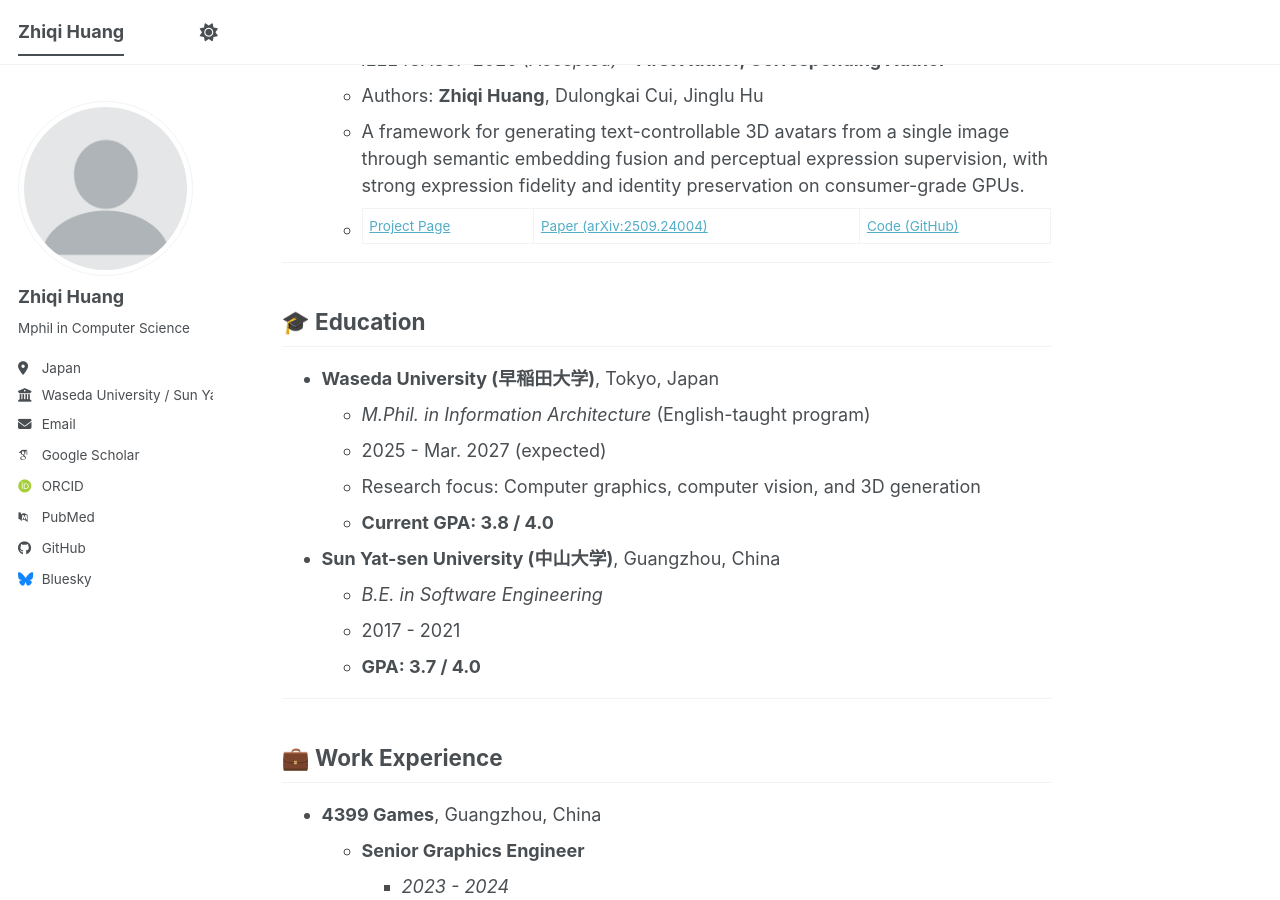
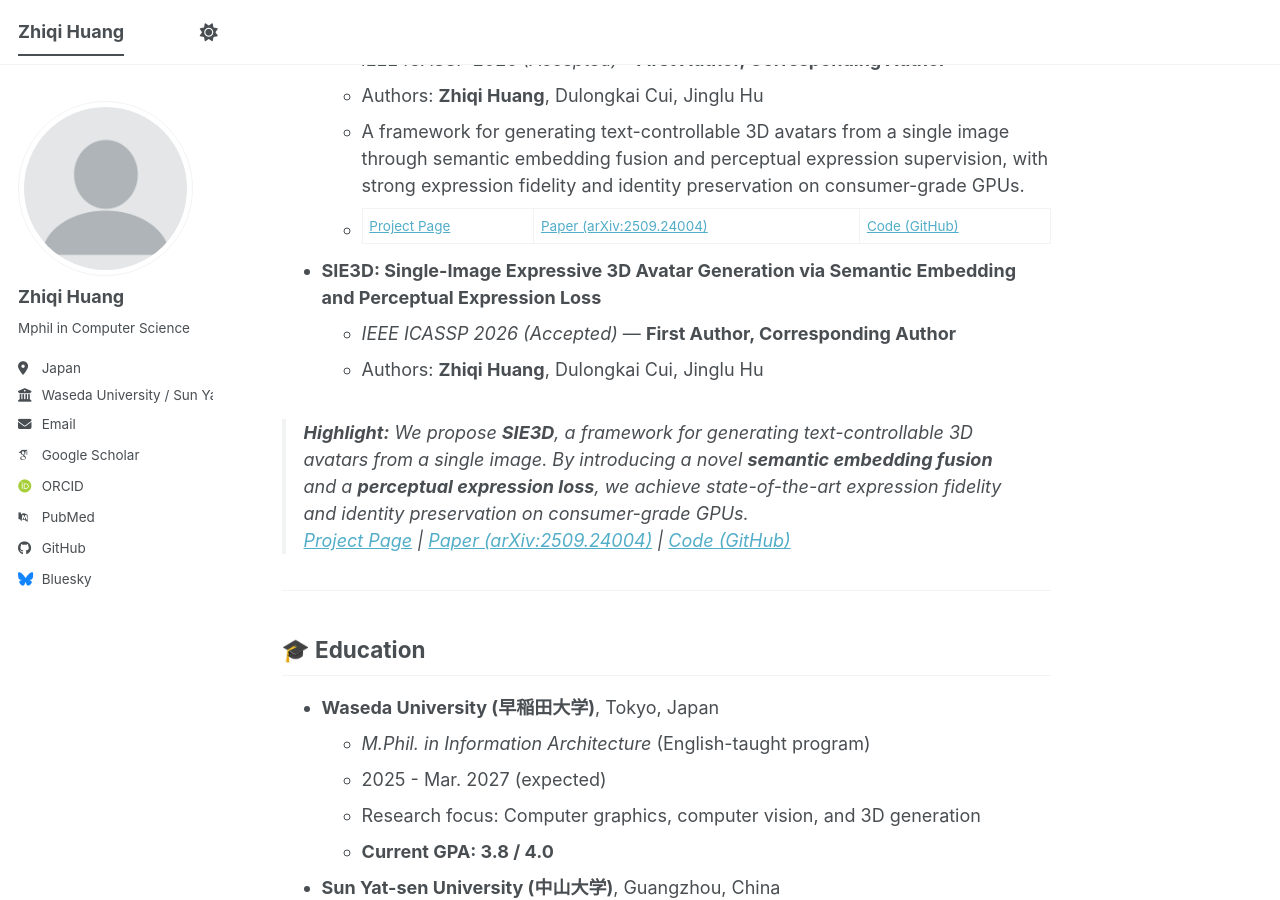
Before and after one commit to huang-zhiqi/huang-zhiqi.github.io, a Jekyll site: the page built from _pages/about.md, in a window 1280 px wide and 900 px high, scrolled down 722 px. Built offline with Jekyll 4.4.1, drawn with Linux system fonts in a browser that asks for light colours; some web fonts are replaced; a script bundle is joined from its source files by our own code; library files that are not in the unit come from our copies.

Commit message:
比较两种写法

```diff
--- a/_pages/about.md
+++ b/_pages/about.md
@@ -27,6 +27,13 @@
   * Authors: **Zhiqi Huang**, Dulongkai Cui, Jinglu Hu
   * A framework for generating text-controllable 3D avatars from a single image through semantic embedding fusion and perceptual expression supervision, with strong expression fidelity and identity preservation on consumer-grade GPUs.
   * [Project Page](https://huang-zhiqi.github.io/SIE3D/) | [Paper (arXiv:2509.24004)](https://arxiv.org/abs/2509.24004) | [Code (GitHub)](https://github.com/huang-zhiqi/SIE3D)
+
+* **SIE3D: Single-Image Expressive 3D Avatar Generation via Semantic Embedding and Perceptual Expression Loss**
+  * *IEEE ICASSP 2026 (Accepted)* — **First Author, Corresponding Author**
+  * Authors: **Zhiqi Huang**, Dulongkai Cui, Jinglu Hu
+
+> **Highlight:** We propose **SIE3D**, a framework for generating text-controllable 3D avatars from a single image. By introducing a novel **semantic embedding fusion** and a **perceptual expression loss**, we achieve state-of-the-art expression fidelity and identity preservation on consumer-grade GPUs.
+[Project Page](https://huang-zhiqi.github.io/SIE3D/) | [Paper (arXiv:2509.24004)](https://arxiv.org/abs/2509.24004) | [Code (GitHub)](https://github.com/huang-zhiqi/SIE3D)
 
 ---
 
```
